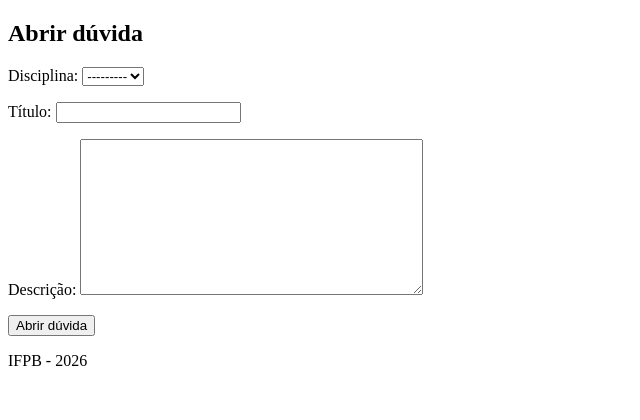
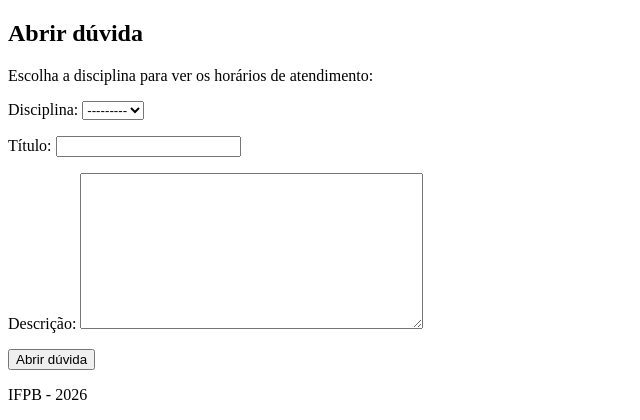
Before and after one commit to franciscovmn/radMonitoria, a Django app: page /duvidas/nova/ in a window 1280 px wide. Shown: the part 119-539 px from the top of the page, without its empty margins (0-640 px from the left). Run offline with Django 5.2, Linux system fonts and the light colour scheme; the visitor is signed in with stand-in values (Sample User, id 1); data that the repository does not hold is empty.

Commit message:
Mostra os horários de atendimento na tela de abrir dúvida

```diff
--- a/duvidas/templates/duvidas/nova.html
+++ b/duvidas/templates/duvidas/nova.html
@@ -5,6 +5,24 @@
 {% block conteudo %}
   <h2>Abrir dúvida</h2>
 
+  <p>
+    Escolha a disciplina para ver os horários de atendimento:
+    {% for item in disciplinas %}
+      <a href="?disciplina={{ item.pk }}">{{ item.codigo }}</a>
+    {% endfor %}
+  </p>
+
+  {% if disciplina %}
+    <h3>Horários de atendimento de {{ disciplina.nome }}</h3>
+    <ul>
+      {% for horario in disciplina.horarios.all %}
+        <li>{{ horario }} com {{ horario.monitor.username }}</li>
+      {% empty %}
+        <li>Nenhum horário cadastrado.</li>
+      {% endfor %}
+    </ul>
+  {% endif %}
+
   <form method="post">
     {% csrf_token %}
     {{ form.as_p }}
--- a/duvidas/views.py
+++ b/duvidas/views.py
@@ -6,7 +6,7 @@ from django.urls import reverse_lazy
 from django.views.generic import CreateView
 
 from .forms import DuvidaForm
-from .models import Duvida
+from .models import Disciplina, Duvida
 
 
 class CadastroView(CreateView):
@@ -27,6 +27,20 @@ class DuvidaCreateView(LoginRequiredMixin, CreateView):
     template_name = "duvidas/nova.html"
     success_url = reverse_lazy("duvidas:nova")
 
+    def get_disciplina(self):
+        return Disciplina.objects.filter(
+            ativa=True, pk=self.request.GET.get("disciplina") or None
+        ).first()
+
+    def get_initial(self):
+        return {"disciplina": self.get_disciplina()}
+
+    def get_context_data(self, **kwargs):
+        contexto = super().get_context_data(**kwargs)
+        contexto["disciplinas"] = Disciplina.objects.filter(ativa=True)
+        contexto["disciplina"] = self.get_disciplina()
+        return contexto
+
     def form_valid(self, form):
         form.instance.autor = self.request.user
         form.instance.situacao = Duvida.Situacao.ABERTA
```
